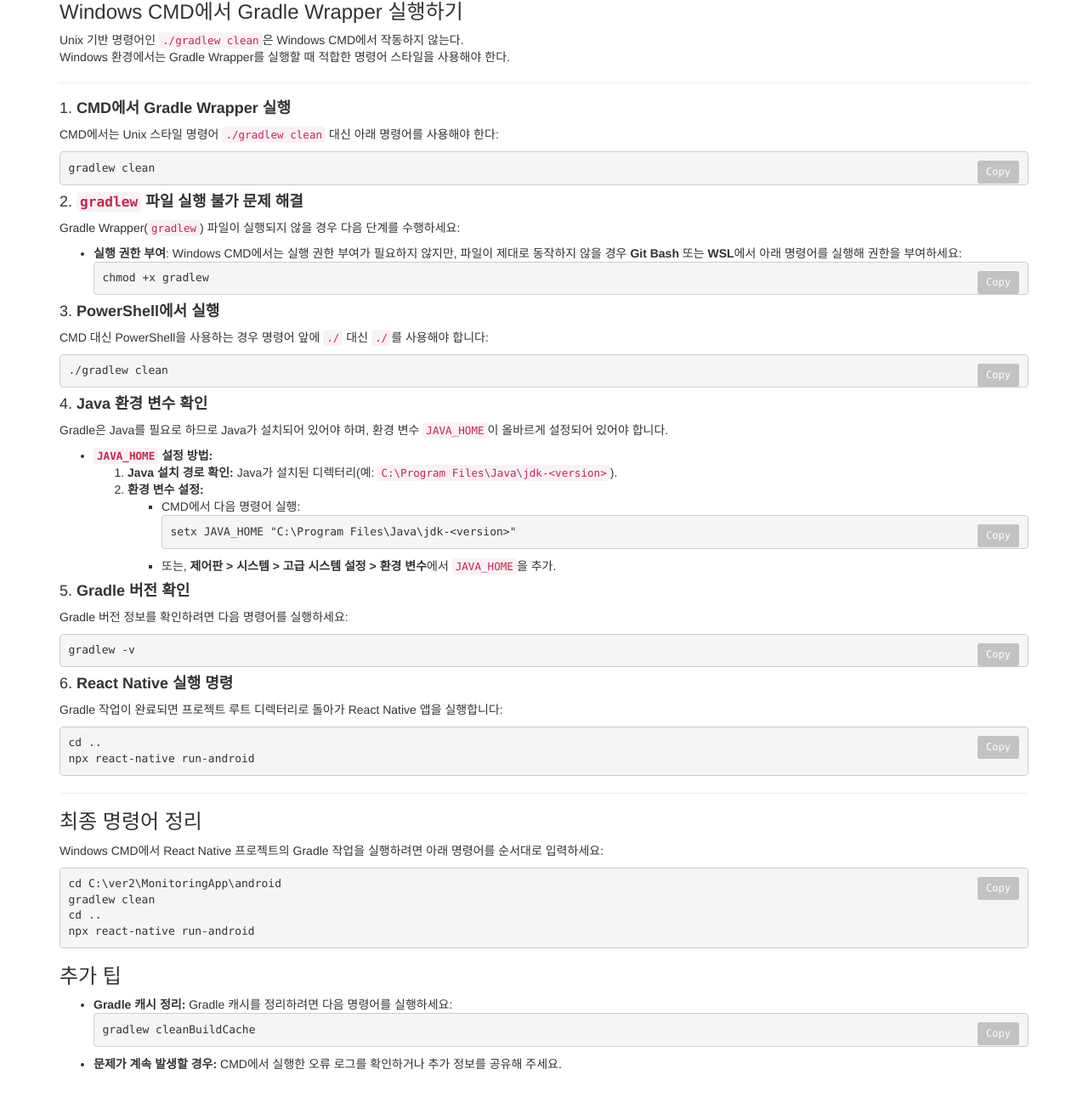
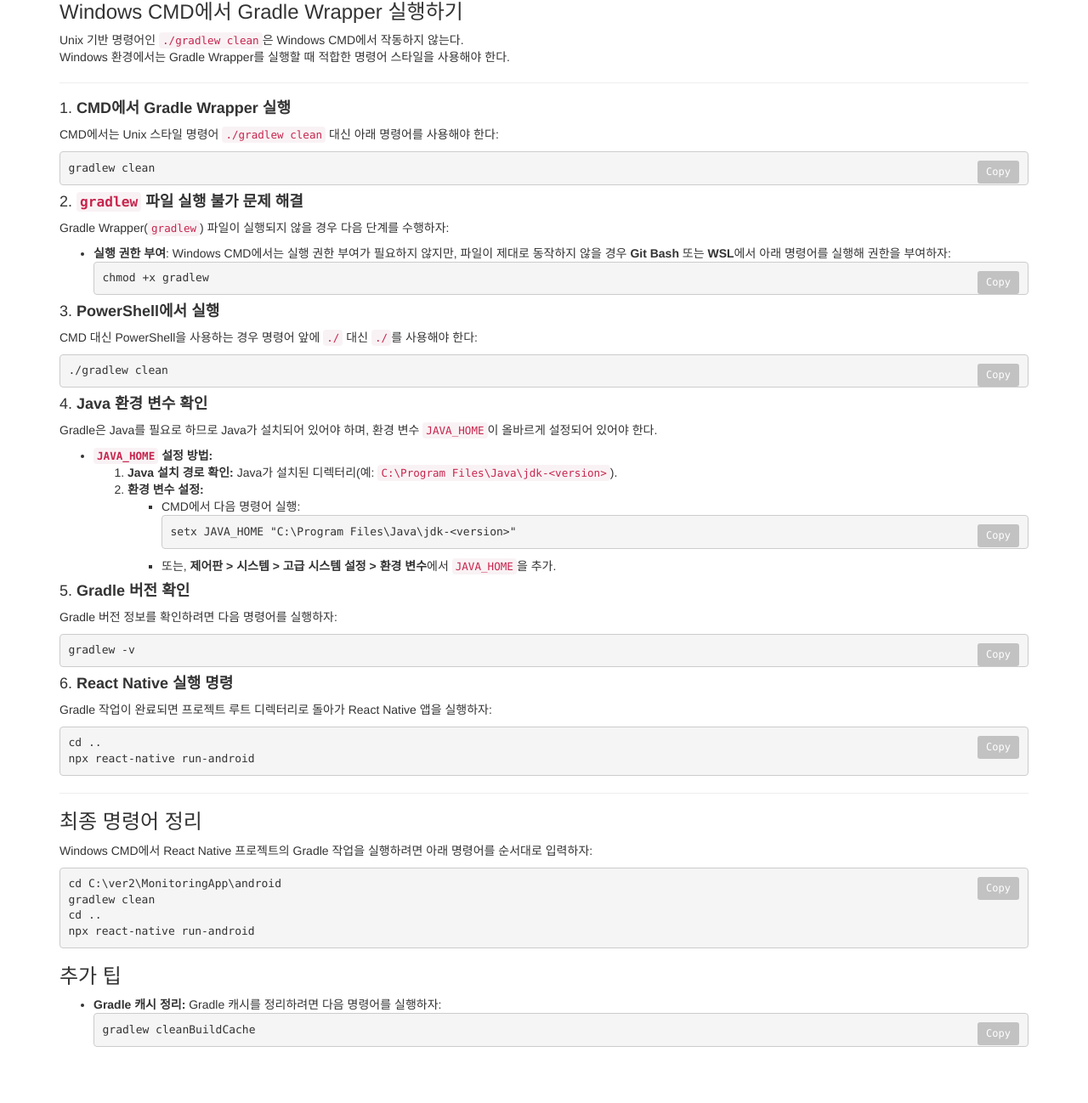
Before and after one commit to Gihak111/Gihak111.github.io, a Jekyll site: the page built from _posts/2025-01-31-Gredlew_Error_upload.md, in a window 1280 px wide and 1400 px high, scrolled down 224 px. Shown: the top 1298 px of the window at 85% size. Built offline with Jekyll 4.4.1, drawn with Linux system fonts in a browser that asks for light colours.

Commit message:
Update 2025-01-31-Gredlew_Error_upload.md

````diff
--- a/_posts/2025-01-31-Gredlew_Error_upload.md
+++ b/_posts/2025-01-31-Gredlew_Error_upload.md
@@ -26,22 +26,22 @@
 ```
 
 #### 2. **`gradlew` 파일 실행 불가 문제 해결**
-Gradle Wrapper(`gradlew`) 파일이 실행되지 않을 경우 다음 단계를 수행하세요:
+Gradle Wrapper(`gradlew`) 파일이 실행되지 않을 경우 다음 단계를 수행하자:
 
 - **실행 권한 부여**:
-  Windows CMD에서는 실행 권한 부여가 필요하지 않지만, 파일이 제대로 동작하지 않을 경우 **Git Bash** 또는 **WSL**에서 아래 명령어를 실행해 권한을 부여하세요:
+  Windows CMD에서는 실행 권한 부여가 필요하지 않지만, 파일이 제대로 동작하지 않을 경우 **Git Bash** 또는 **WSL**에서 아래 명령어를 실행해 권한을 부여하자:
   ```bash
   chmod +x gradlew
   ```
 
 #### 3. **PowerShell에서 실행**
-CMD 대신 PowerShell을 사용하는 경우 명령어 앞에 `./` 대신 `./`를 사용해야 합니다:
+CMD 대신 PowerShell을 사용하는 경우 명령어 앞에 `./` 대신 `./`를 사용해야 한다:
 ```powershell
 ./gradlew clean
 ```
 
 #### 4. **Java 환경 변수 확인**
-Gradle은 Java를 필요로 하므로 Java가 설치되어 있어야 하며, 환경 변수 `JAVA_HOME`이 올바르게 설정되어 있어야 합니다.
+Gradle은 Java를 필요로 하므로 Java가 설치되어 있어야 하며, 환경 변수 `JAVA_HOME`이 올바르게 설정되어 있어야 한다.
 
 - **`JAVA_HOME` 설정 방법:**
   1. **Java 설치 경로 확인:** Java가 설치된 디렉터리(예: `C:\Program Files\Java\jdk-<version>`).
@@ -53,13 +53,13 @@
      - 또는, **제어판 > 시스템 > 고급 시스템 설정 > 환경 변수**에서 `JAVA_HOME`을 추가.
 
 #### 5. **Gradle 버전 확인**
-Gradle 버전 정보를 확인하려면 다음 명령어를 실행하세요:
+Gradle 버전 정보를 확인하려면 다음 명령어를 실행하자:
 ```cmd
 gradlew -v
 ```
 
 #### 6. **React Native 실행 명령**
-Gradle 작업이 완료되면 프로젝트 루트 디렉터리로 돌아가 React Native 앱을 실행합니다:
+Gradle 작업이 완료되면 프로젝트 루트 디렉터리로 돌아가 React Native 앱을 실행하자:
 ```cmd
 cd ..
 npx react-native run-android
@@ -68,7 +68,7 @@
 ---
 
 ### 최종 명령어 정리
-Windows CMD에서 React Native 프로젝트의 Gradle 작업을 실행하려면 아래 명령어를 순서대로 입력하세요:
+Windows CMD에서 React Native 프로젝트의 Gradle 작업을 실행하려면 아래 명령어를 순서대로 입력하자:
 ```cmd
 cd C:\ver2\MonitoringApp\android
 gradlew clean
@@ -79,10 +79,7 @@
 
 ### 추가 팁
 - **Gradle 캐시 정리:**
-  Gradle 캐시를 정리하려면 다음 명령어를 실행하세요:
+  Gradle 캐시를 정리하려면 다음 명령어를 실행하자:
   ```cmd
   gradlew cleanBuildCache
   ```
-
-- **문제가 계속 발생할 경우:**
-  CMD에서 실행한 오류 로그를 확인하거나 추가 정보를 공유해 주세요.
````
